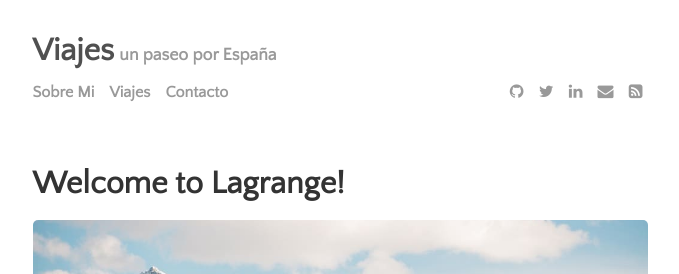
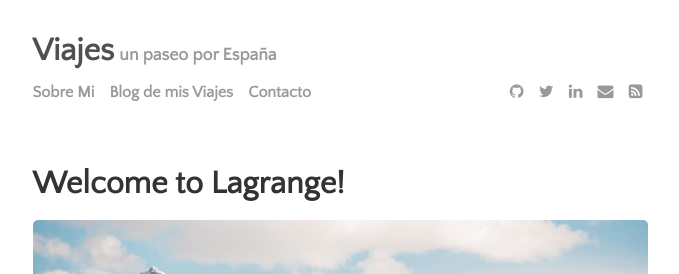
Before and after one commit to jramorales/BLogMisViajes, a Jekyll site: the page built from index.html, in a window 1280 px wide and 900 px high. Shown: the top 274 px of the window, without its empty margins (300-979 px from the left). Built offline with Jekyll 4.4.1, drawn with Linux system fonts in a browser that asks for light colours; the list of posts is cut into pages by our own code.

Commit message:
Update settings.yml

```diff
--- a/_data/settings.yml
+++ b/_data/settings.yml
@@ -8,7 +8,7 @@ google-ID: 'UA-112060364-1'
 
 menu:
 - {name: 'Sobre Mi', path: 'menu', url: 'sobremi.html'}
-- {name: 'Viajes', path: 'menu', url: 'viajes.html'}
+- {name: 'Blog de mis Viajes', path: 'menu', url: 'viajes.html'}
 - {name: 'Contacto', path: 'menu', url: 'contacto.html'}
 
 # Available social icons are powered by Font Awesome, so you can use any icon that they offer
```
